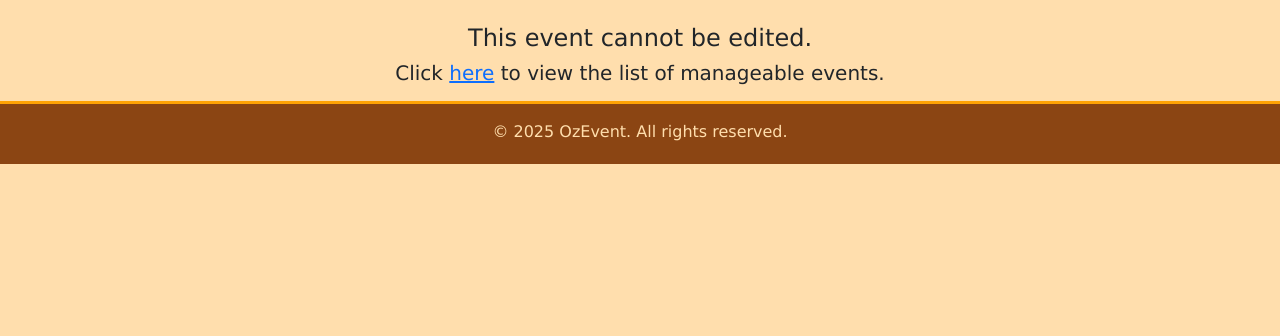
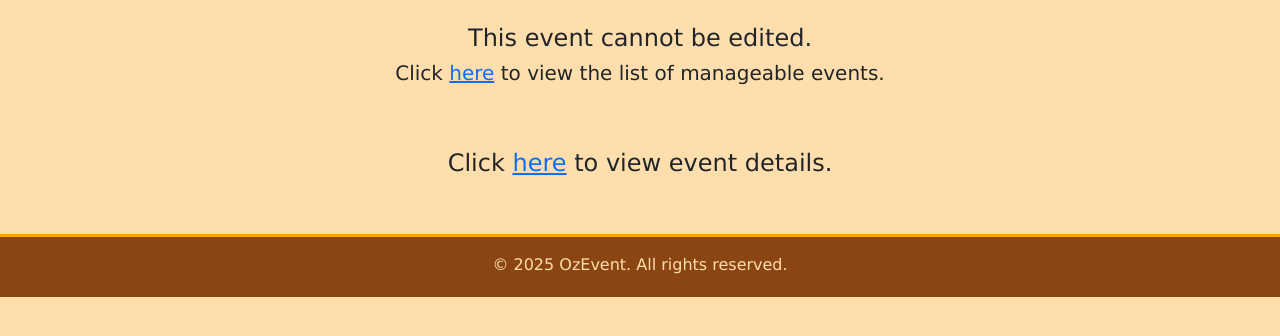
Before and after one commit to qarigby/IAB-207_A3_GRP-16, a Flask app: a page that uses a3_group_16/ozevent/templates/events/manage.html in a window 1280 px wide. Shown: the part 168-504 px from the top of the page. Run offline with Flask 3, Linux system fonts and the light colour scheme; a user stored in the database is signed in; some libraries are stand-ins or nearby versions.

Commit message:
event creation and management finalisation

```diff
--- a/a3_group_16/ozevent/events.py
+++ b/a3_group_16/ozevent/events.py
@@ -1,5 +1,6 @@
 from flask import Blueprint, abort, render_template, request, redirect, url_for, flash
 from flask_login import current_user, login_required
+from sqlalchemy import asc
 from .models import Event, Comment, User
 from .forms import EventForm, CommentForm, BookingForm
 from .utils import check_upload_file
@@ -118,7 +119,7 @@ def create():
 @login_required
 def owned_events():
     # Select events created by the user
-    events = db.session.scalars(db.select(Event).where(Event.owner_id == current_user.id)).all()
+    events = db.session.scalars(db.select(Event).where(Event.owner_id == current_user.id).order_by(Event.date, Event.start_time)).all()
     return render_template('events/owned.html', events=events)
 
 # Register Route: Manage Specific Event
@@ -128,6 +129,7 @@ def manage(id):
     user_id = current_user.id
     event = db.session.scalar(db.select(Event).where(Event.id == id))
 
+
     # If the event doesnt exist
     if not event:
         abort(404)
@@ -135,14 +137,16 @@ def manage(id):
     if event.owner_id != user_id:
         abort(403)
 
-    form = EventForm(obj=event, create_event=False)
+
+    form = EventForm(modify_event=True, obj=event)
 
     if form.validate_on_submit():
         db_file_path = check_upload_file(form)
 
         # If the number of available tickets was updated
         if form.available_tickets.data > event.available_tickets:
-            event.status = "Open"
+            if event.status == "Sold Out":
+                event.status = "Open"
 
         # If the event is sold out - the number of tickets should not be reduced
         if event.status == "Sold Out":
@@ -163,6 +167,8 @@ def manage(id):
         event.ticket_price = form.ticket_price.data
         event.short_description = form.short_description.data
         event.description = form.description.data
+
+        print(form.available_tickets.data)
 
         # If the number of tickets is set to 0
         if form.available_tickets.data == 0:
--- a/a3_group_16/ozevent/forms.py
+++ b/a3_group_16/ozevent/forms.py
@@ -65,11 +65,10 @@ class EventForm(FlaskForm):
     genre = SelectField('Genre', choices=genre_choices, validators=[InputRequired(message='Please select a genre'), Length(max=50, message='Input exceeds maximum length')])
     venue = StringField('Venue', validators=[InputRequired('Please enter the venue'), Length(max=150, message='Input exceeds maximum length')])
     location = StringField('Location', validators=[InputRequired('Please enter the location'), Length(max=150, message='Input exceeds maximum length')])
-    date = DateField('Date', format='%d-%m-%y', validators=[InputRequired('Please enter a date')])
+    date = DateField('Date', format='%Y-%m-%d', validators=[InputRequired('Please enter a date')])
     start_time = TimeField('Start Time', format='%H:%M', validators=[InputRequired('Please enter a start time')])
     end_time = TimeField('End Time', format='%H:%M', validators=[InputRequired('Please enter an end time')])
-    available_tickets = IntegerField('Available Tickets', validators=[InputRequired('Please enter the number of tickets available'),
-                                                                      NumberRange(min=1, message='Quantity must be greater than 1')])
+    available_tickets = IntegerField('Available Tickets', validators=[InputRequired('Please enter the number of tickets available')])
     ticket_price = StringField('Ticket Price', validators=[InputRequired('Please enter the ticket price'),
                                                                Length(max=7, message='Cannot be more than $99,999.99'), Regexp(r'^\d{1,5}(\.\d{1,2})?$')])
     short_description = TextAreaField('Short Description', validators=[InputRequired('Please enter a brief event description'),
@@ -81,6 +80,10 @@ class EventForm(FlaskForm):
     def __init__(self, create_event=False, *args, **kwargs):
         super().__init__(*args, **kwargs)
         self._create_event = create_event
+
+        # available_tickets cannot be set to 0 during event creation
+        if self._create_event:
+            self.available_tickets.validators = [InputRequired('Please enter the number of tickets available'), NumberRange(min=1, message='Available ticket quantity must be greater than 1')]
 
     # Field Validators
     def validate_date(self, field):
@@ -104,7 +107,6 @@ class EventForm(FlaskForm):
             self.end_time.errors.append('End time must be after start time')
             return False
 
-        # Altering validators for modifying events
         if self._create_event:
             # Ensuring event is not a duplicate
             existing = db.session.scalar(
@@ -118,13 +120,6 @@ class EventForm(FlaskForm):
             if existing:
                 self.title.errors.append('An event with this title, artist(s), date, and start time already exists')
                 return False
-
-            # Removing minimum number validator so owner can remove all available tickets (triggering the event to sell out)
-            self.available_tickets.validators = [
-                validator for validator in self.available_tickets.validators
-                if not isinstance(validator, NumberRange)
-            ]
-        return True
         return True
 
 # Event Booking Form
--- a/a3_group_16/ozevent/models.py
+++ b/a3_group_16/ozevent/models.py
@@ -13,7 +13,7 @@ class User(db.Model, UserMixin):
     surname = db.Column(db.String(50), nullable=False)
     username = db.Column(db.String(100), index=True, unique=True, nullable=False)
     email = db.Column(db.String(100), index=True, unique=True, nullable=False)
-    profile_pic = db.Column(db.String(400), nullable=False, default='/static/img/default_profile.png')
+    profile_pic = db.Column(db.String(400), nullable=False, default='default_profile.png')
     phone_number = db.Column(db.String(10), nullable=False)
     street_address = db.Column(db.String(255), nullable=False)
     password_hash = db.Column(db.String(255), nullable=False)
@@ -47,7 +47,7 @@ class Event(db.Model):
     ticket_price = db.Column(Numeric(7, 2), nullable=False)
     short_description = db.Column(db.String(255), nullable=False)
     description = db.Column(db.Text, nullable=False)
-    image = db.Column(db.String(400), nullable=False, default='/static/img/default_event.png')
+    image = db.Column(db.String(400), nullable=False, default='default_event.png')
     status = db.Column(db.String(50), index=True, nullable=False)
 
     # Table Relations
--- a/a3_group_16/ozevent/templates/events/manage.html
+++ b/a3_group_16/ozevent/templates/events/manage.html
@@ -26,7 +26,7 @@
 {% block content %}
         <!-- Update Event Form -->
         <section>
-        {% if event.status != 'Inactive' %}
+        {% if event.status == "Open" or event.status == "Sold Out" %}
             <div class="container mt-5 mb-4">
                 <div class="row justify-content-center">
                     <div class="event-form col-11 col-sm-12 col-md-10 col-lg-8 col-xl-7 col-xxl-6">
@@ -142,10 +142,16 @@
                 </div>
             </div>
         {% else %}
-        <div class="container mt-4 mb-3">
+        <div class="container mt-4 mb-3" style="padding-bottom: 2rem;">
             <div class="text-center">
                 <h4>This event cannot be edited.</h4>
                 <h5>Click <a href="{{url_for('events.owned_events')}}">here</a> to view the list of manageable events.</h5>
+            </div>
+        </div>
+
+        <div class="container mt-4 mb-3" style="padding-bottom: 2rem;">
+            <div class="text-center">
+                <h4>Click <a href="{{url_for('events.show', event_id=event.id)}}">here</a> to view event details.</h4>
             </div>
         </div>
         {% endif %}
@@ -153,7 +159,7 @@
 
 
         <!-- Cancel Event Button -->
-        {% if event.status == 'Open' or event.status == 'Sold Out' %}
+        {% if event.status == "Open" %}
         <section>
             <div class="container mt-5 mb-4">
                 <div class="row justify-content-center">
--- a/a3_group_16/ozevent/templates/events/owned.html
+++ b/a3_group_16/ozevent/templates/events/owned.html
@@ -27,7 +27,6 @@
                     <div class="col-12 col-sm-11 col-md-10 col-lg-9 col-xxl-8">
                         {% if events|length != 0 %}
                             {% for event in events %}
-                                {% if event.status != 'Inactive' %}
                                 <a href="{{url_for('events.manage', id=event.id)}}" class="card text-decoration-none mb-4" id="userBooking">
                                     <img src="{{ url_for('static', filename='img/' ~ event.image) }}" class="card-img-top" alt="event-img">
                                     <span class="status-bubble
@@ -55,7 +54,6 @@
                                         </div>
                                     </div>
                                 </a>
-                                {% endif %}
                             {% endfor %}
                         {% else %}
                             <div class="container mt-4 mb-4">
```
Lines whose indentation alone changed are shown as unchanged.
